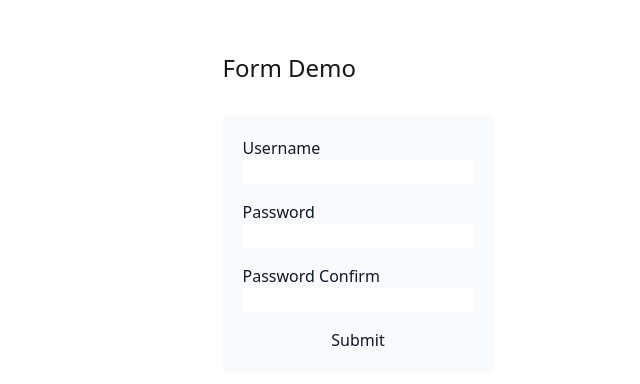
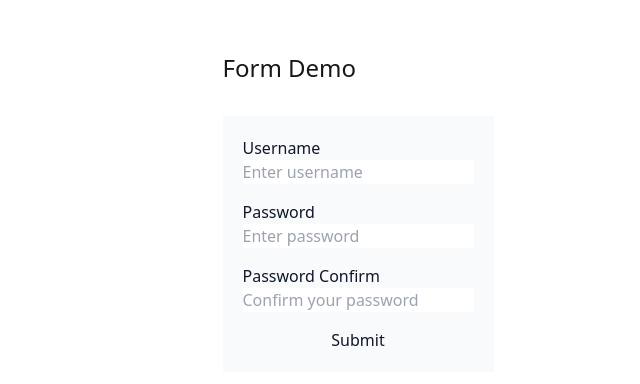
Before and after one commit to michealengland/form-demo, a Next.js app: page / in a window 1280 px wide. Shown: the part 188-572 px from the top of the page, without its empty margins (282-922 px from the left). Built offline with nearby package versions, Linux system fonts and the light colour scheme.

Commit message:
Configure input components in main form

```diff
--- a/src/pages/index.tsx
+++ b/src/pages/index.tsx
@@ -1,17 +1,57 @@
+import { useState } from 'react';
+
 import { PasswordInput } from '../components/PasswordInput';
+import { TextInput } from '../components/TextInput';
 
 export default function Home() {
+  const [formSubmission, setFormSubmission] = useState({
+    username: '',
+    password: '',
+    passwordConfirm: '',
+  });
+
   return (
     <div className="font-sans flex justify-center items-center min-h-screen">
       <main className="flex flex-col gap-8 row-start-2 items-center sm:items-start">
         <h1 className="text-2xl">Form Demo</h1>
-        <form className="grid gap-4 bg-slate-50 p-5 text-slate-900">
-          <label htmlFor="username">
-            Username
-            <input id="username" type="text" className="block" />
-          </label>
-          <PasswordInput id="password" label="Password" />
-          <PasswordInput id="passwordConfirm" label="Password Confirm" msg="Passwords do not match."/>
+        <form className="grid gap-4 bg-slate-50 p-5 text-slate-900" method="post">
+          <TextInput
+            id="username"
+            label="Username"
+            onChange={(newUserName) => {
+              setFormSubmission({
+                ...formSubmission,
+                username: newUserName.target.value,
+              });
+            }}
+            placeholder="Enter username"
+            value={ formSubmission.username }
+          />
+          <PasswordInput
+            id="password"
+            label="Password"
+            onChange={(newValue) => {
+              setFormSubmission({
+                ...formSubmission,
+                password: newValue.target.value,
+              });
+            }}
+            placeholder="Enter password"
+            value={ formSubmission.password }
+          />
+          <PasswordInput
+            errorMsg="Passwords do not match."
+            id="passwordConfirm"
+            label="Password Confirm"
+            onChange={(newValue) => {
+              setFormSubmission({
+                ...formSubmission,
+                passwordConfirm: newValue.target.value,
+              });
+            }}
+            placeholder="Confirm your password"
+            value={ formSubmission.passwordConfirm }
+          />
           <button type="submit">Submit</button>
         </form>
       </main>
```
